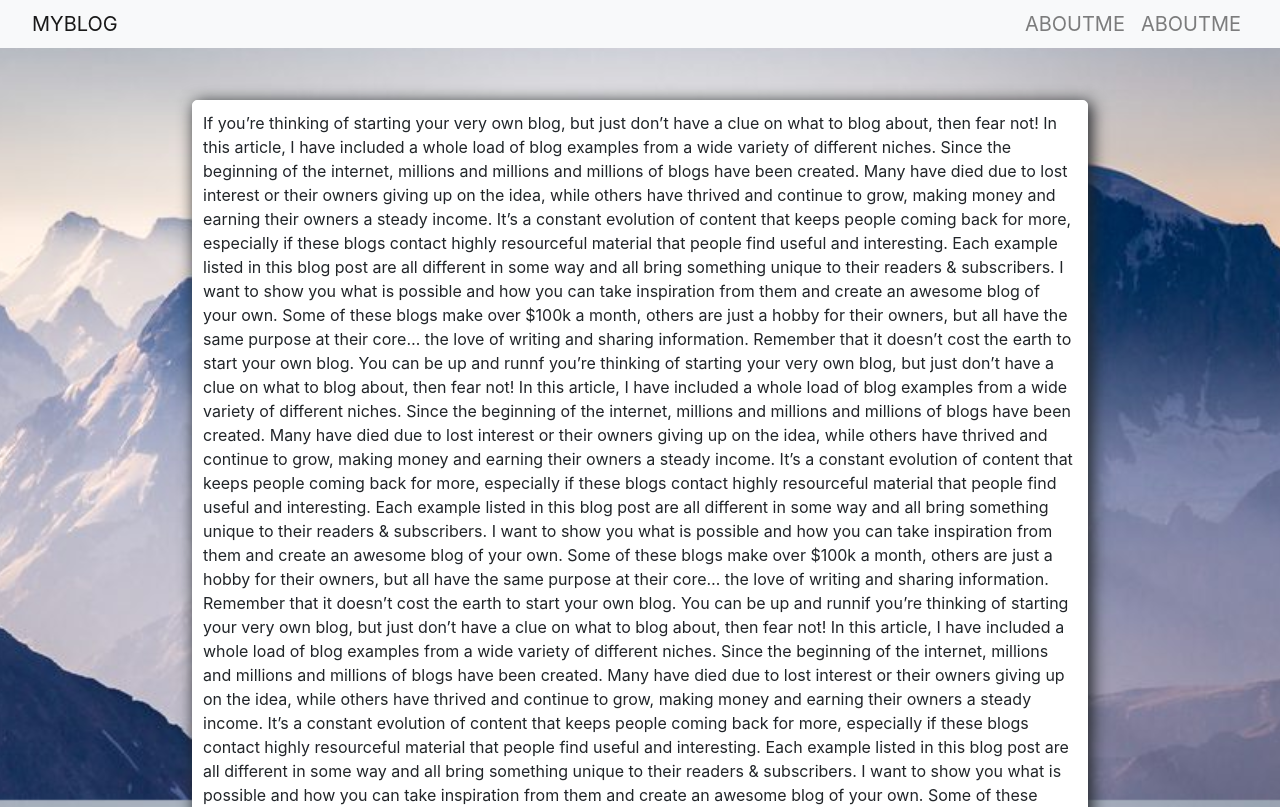
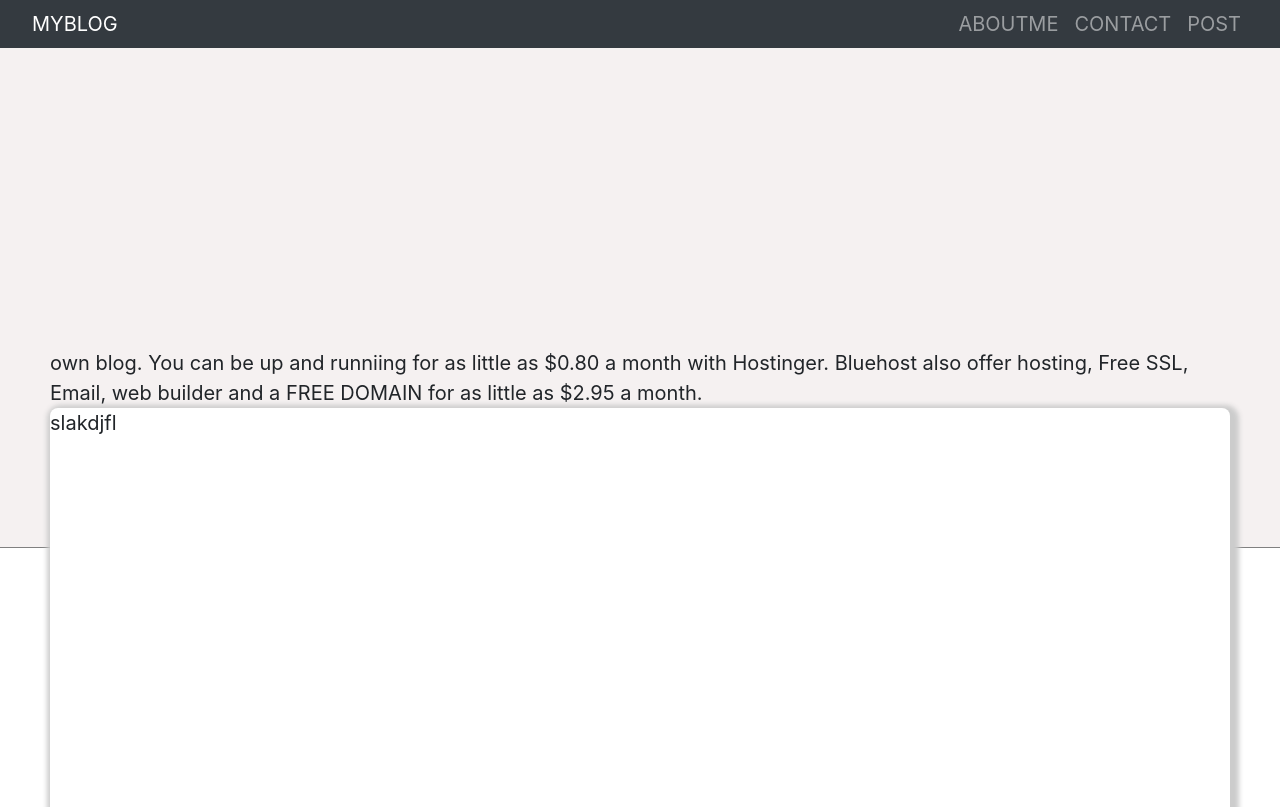
Before and after one commit to LandingHeart/MYBLOG, a React (Create React App) app: page / in a window 1280 px wide. Shown: the top 807 px of the page. Built offline with nearby package versions, Linux system fonts and the light colour scheme; the HTML template or start-up script is replaced by a standard one.

Commit message:
new updates

```diff
--- a/src/App.css
+++ b/src/App.css
@@ -6,11 +6,10 @@
   animation: App-logo-spin infinite 20s linear;
   height: 40vmin;
 }
-.pColor{
-  background-color:white;
-}
+
 .App-header {
   background-color: #282c34;
+
   min-height: 100vh;
   display: flex;
   flex-direction: column;
@@ -19,10 +18,7 @@
   font-size: calc(10px + 2vmin);
   color: white;
 }
-.bodyEle{
-    margin: auto;
-    width: 70%;
-}
+
 .App-link {
   color: #61dafb;
 }
@@ -37,7 +33,7 @@
 }
 .topnav {
   overflow: hidden;
-  background-color: #f1f1f1;
+  background-color: saddlebrown;
 }
 
 .topnav a {
@@ -58,5 +54,26 @@
 }
 
 .topnav a.active {
-  border-bottom: 2px solid green
+  border-bottom: 2px solid green;
 }
+.headerEle{
+  /* background-image: url("Images/light.jpg"); */
+  background-color: rgba(240, 235, 235, 0.671);
+  padding-top: 300px;
+  padding-left: 50px;
+  padding-right: 50px;
+  font-size: 20px;
+  width: 100%;
+  height: 500px;
+  border-bottom: 1px solid grey;
+  background-position: center;
+  background-repeat: no-repeat;
+  background-size: cover;
+
+}
+.divEle{
+  box-shadow:3px 3px 5px 6px #ccc;
+  height: 700px;
+  background-color:white;
+  border-radius: 0.5rem;
+}
--- a/src/App.js
+++ b/src/App.js
@@ -8,63 +8,22 @@ class App extends Component {
   render() {
     return (
 
-    <div >
+    <div>
         <div >
         <Navigation/>
+        </div>
+        <div className = "headerEle">
+      own blog. You can be up and runniing for as little as $0.80 a month with Hostinger. Bluehost also offer hosting,
+       Free SSL, Email, web builder and a FREE DOMAIN for as little as $2.95 a month.
+       <div className = "divEle">
+          slakdjfl
+          </div>
+          <div>
 
-          <div className = "container">
+          </div>
+       </div>
 
-         </div>
-          </div>
-          <div className = "bodyEle">
-          <p className = "pColor"> If you’re thinking of starting your very own blog, but just don’t have a clue on what to blog about, then fear not!
 
-In this article, I have included a whole load of blog examples from a wide variety of different niches.
-
-Since the beginning of the internet, millions and millions and millions of blogs have been created. Many have died due to lost interest or their owners giving up on the idea, while others have thrived and continue to grow, making money and earning their owners a steady income. It’s a constant evolution of content that keeps people coming back for more, especially if these blogs contact highly resourceful material that people find useful and interesting.
-
-Each example listed in this blog post are all different in some way and all bring something unique to their readers & subscribers. I want to show you what is possible and how you can take inspiration from them and create an awesome blog of your own.
-
-Some of these blogs make over $100k a month, others are just a hobby for their owners, but all have the same purpose at their core… the love of writing and sharing information.
-
-Remember that it doesn’t cost the earth to start your own blog. You can be up and runnf you’re thinking of starting your very own blog, but just don’t have a clue on what to blog about, then fear not!
-
-In this article, I have included a whole load of blog examples from a wide variety of different niches.
-
-Since the beginning of the internet, millions and millions and millions of blogs have been created. Many have died due to lost interest or their owners giving up on the idea, while others have thrived and continue to grow, making money and earning their owners a steady income. It’s a constant evolution of content that keeps people coming back for more, especially if these blogs contact highly resourceful material that people find useful and interesting.
-
-Each example listed in this blog post are all different in some way and all bring something unique to their readers & subscribers. I want to show you what is possible and how you can take inspiration from them and create an awesome blog of your own.
-
-Some of these blogs make over $100k a month, others are just a hobby for their owners, but all have the same purpose at their core… the love of writing and sharing information.
-
-Remember that it doesn’t cost the earth to start your own blog. You can be up and runnif you’re thinking of starting your very own blog, but just don’t have a clue on what to blog about, then fear not!
-
-In this article, I have included a whole load of blog examples from a wide variety of different niches.
-
-Since the beginning of the internet, millions and millions and millions of blogs have been created. Many have died due to lost interest or their owners giving up on the idea, while others have thrived and continue to grow, making money and earning their owners a steady income. It’s a constant evolution of content that keeps people coming back for more, especially if these blogs contact highly resourceful material that people find useful and interesting.
-
-Each example listed in this blog post are all different in some way and all bring something unique to their readers & subscribers. I want to show you what is possible and how you can take inspiration from them and create an awesome blog of your own.
-
-Some of these blogs make over $100k a month, others are just a hobby for their owners, but all have the same purpose at their core… the love of writing and sharing information.
-
-Remember that it doesn’t cost the earth to start your own blog. You can be up and runnif you’re thinking of starting your very own blog, but just don’t have a clue on what to blog about, then fear not!
-
-In this article, I have included a whole load of blog examples from a wide variety of different niches.
-
-Since the beginning of the internet, millions and millions and millions of blogs have been created. Many have died due to lost interest or their owners giving up on the idea, while others have thrived and continue to grow, making money and earning their owners a steady income. It’s a constant evolution of content that keeps people coming back for more, especially if these blogs contact highly resourceful material that people find useful and interesting.
-
-Each example listed in this blog post are all different in some way and all bring something unique to their readers & subscribers. I want to show you what is possible and how you can take inspiration from them and create an awesome blog of your own.
-
-Some of these blogs make over $100k a month, others are just a hobby for their owners, but all have the same purpose at their core… the love of writing and sharing information.
-
-Remember that it doesn’t cost the earth to start your own blog. You can be up and runniing for as little as $0.80 a month with Hostinger. Bluehost also offer hosting, Free SSL, Email, web builder and a FREE DOMAIN for as little as $2.95 a month.</p>
-          </div>
-          <br/>
-          <div>
-          <p2>
-
-       </p2>
-       </div>
       <div>
 
       {/* <SlideShow/> */}
--- a/src/components/Navigation.js
+++ b/src/components/Navigation.js
@@ -4,8 +4,7 @@ import '../App.css';
 class Navigation extends React.Component {
   render() {
     return (
-
-      <nav className="navbar navbar-expand-lg navbar-light bg-light navbar-inverse navbar-fixed-top topnav">
+      <nav className="navbar navbar-expand-lg navbar-dark bg-dark navbar-inverse navbar-fixed-top topnav">
       <div class="container-fluid">
       <div class="navbar-header">
         <a className="navbar-brand" href="/">MYBLOG</a>
@@ -19,17 +18,12 @@ class Navigation extends React.Component {
               <a className="nav-link" href="/">ABOUTME</a>
             </li>
             <li className="nav-item">
-              <a className="nav-link" href="/">ABOUTME</a>
+              <a className="nav-link" href="/">CONTACT</a>
             </li>
-
-            {/* <li className="nav-item">
-              <a className="nav-link disabled" href="/">Disabled</a>
-            </li> */}
-          </ul>
-          {/* <form className="form-inline my-2 my-lg-0">
-            <input className="form-control mr-sm-2" type="search" placeholder="Search" aria-label="Search" />
-            <button className="btn btn-outline-success my-2 my-sm-0" type="submit">Search</button>
-          </form> */}
+            <li className="nav-item">
+              <a className="nav-link" href="/">POST</a>
+            </li>
+         </ul>
         </div>
         </div>
       </nav>
--- a/src/index.css
+++ b/src/index.css
@@ -6,28 +6,20 @@ body {
     sans-serif;
   -webkit-font-smoothing: antialiased;
   -moz-osx-font-smoothing: grayscale;
-  background: url(Images/mountain.jpeg) no-repeat center center fixed;
-  -webkit-background-size: cover;
-  -moz-background-size: cover;
-  -o-background-size: cover;
-  background-size: cover;
 
 }
-p {
-  position: absolute;
+/* p {
+
   top: 100px;
-  width: 100%;
   border-style: solid;
   border-width: 1px;
   border-radius: 5px;
   border-color: white;
   margin: auto;
-  width: 70%;
   padding: 10px;
   box-shadow: 3px 3px 1rem 1px;
 
-
-}
+} */
 
 code {
   font-family: source-code-pro, Menlo, Monaco, Consolas, "Courier New",
```
